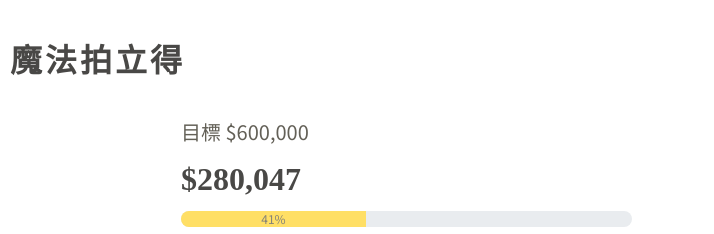
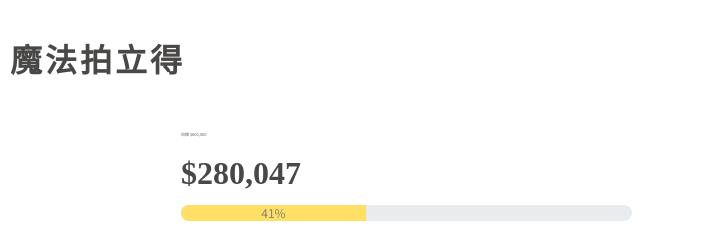
Before and after one commit to spmdl/pinpin_fundraising_website, a plain HTML site: page index.html in a window 1280 px wide. Shown: the part 119-353 px from the top of the page, 566-1280 px from the left. Drawn offline with nearby package versions, Linux system fonts and the light colour scheme; files that its build step writes are made by us from their sources; a web font is replaced by a local one.

Commit message:
style: 調整 font-sizes、border-color

```diff
--- a/scss/_custom.scss
+++ b/scss/_custom.scss
@@ -10,6 +10,9 @@ $custom-colors: (
   "gray": $gray,
 );
 $body-color:    #494846;
+
+// Border
+$border-color:  #E5E5E5;
 
 // Font
 $font-weight-bold: 600;
@@ -39,8 +42,11 @@ $custom-spacers: (
 );
 
 // scss-docs-start font-sizes
+$font-size-base: 1rem !default;
 $custom-font-sizes: (
-  7: 1.25rem,
+  7: $font-size-base * .25,  //14
+  8: $font-size-base * 1.25, //20
+  9: $font-size-base * 1.5, //24
 );
 
 
```
